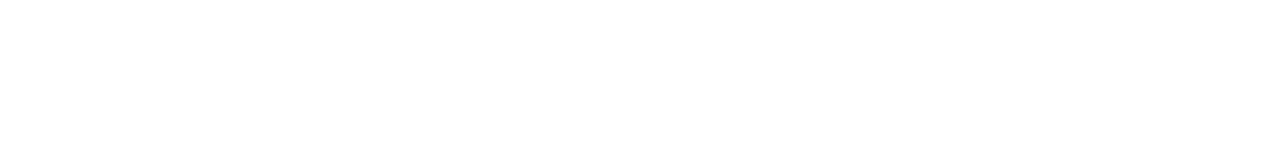
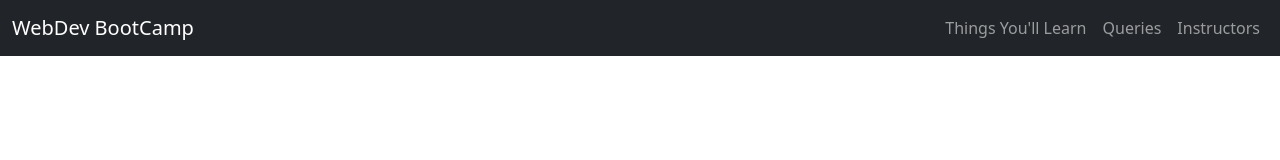
Before and after one commit to Abhishekkd/BootCamp, a plain HTML site: page index.html in a window 1280 px wide. Drawn offline with nearby package versions, Linux system fonts and the light colour scheme.

Commit message:
:lipstick: ++navBar

```diff
--- a/index.html
+++ b/index.html
@@ -10,6 +10,36 @@
         <title>WebDev BootCamp</title>
 </head>
 <body>
+    <!-- navBar -->
+<nav class="navbar navbar-expand-lg navbar-dark bg-dark">
+    <!-- to contain things into certain space -->
+    <div class="container-fluid">
+        <a class="navbar-brand" href="#">WebDev BootCamp</a>
+        <!-- data-bs means that we want the toggle to be collapse -->
+        <button class="navbar-toggler" type="button" data-bs-toggle="collapse" data-bs-target="#navbarNav"
+            aria-controls="navbarNav" aria-expanded="false" aria-label="Toggle navigation">
+            <!-- hamburger icon -->
+            <span class="navbar-toggler-icon"></span>
+        </button>
+        <!-- so to collapse on smaller screens -->
+        <!-- this div will be toggled when we click on hamburger menu cause we are targeting this using id -->
+        <div class="collapse navbar-collapse" id="navbarNav">
+            <!-- margin start auto to align things to the right -->
+            <ul class="navbar-nav ms-auto">
+                <li class="nav-item">
+                    <a class="nav-link" aria-current="page" href="#learn">Things You'll Learn</a>
+                </li>
+                <li class="nav-item">
+                    <a class="nav-link" href="#queries">Queries</a>
+                </li>
+                <li class="nav-item">
+                    <a class="nav-link" href="#instructors">Instructors</a>
+                </li>
+            </ul>
+        </div>
+    </div>
+</nav>
+
 
 
     <script src="https://cdn.jsdelivr.net/npm/bootstrap@5.0.2/dist/js/bootstrap.bundle.min.js"
```
